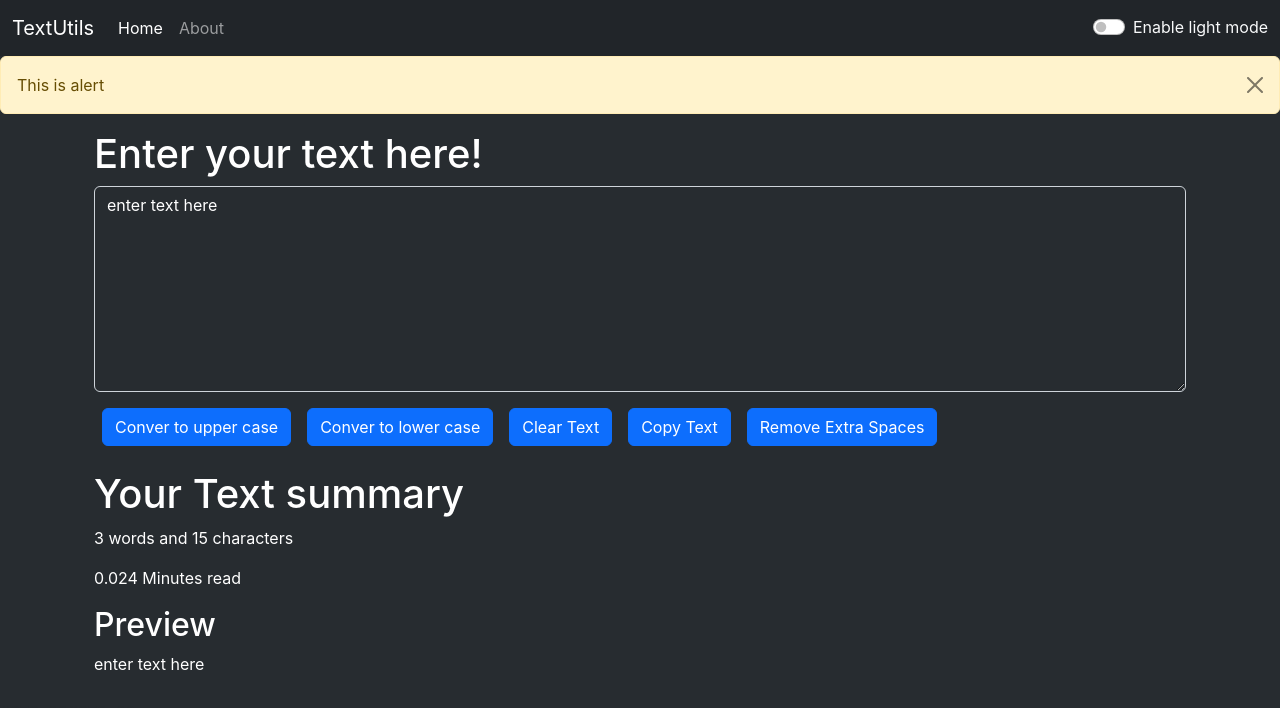
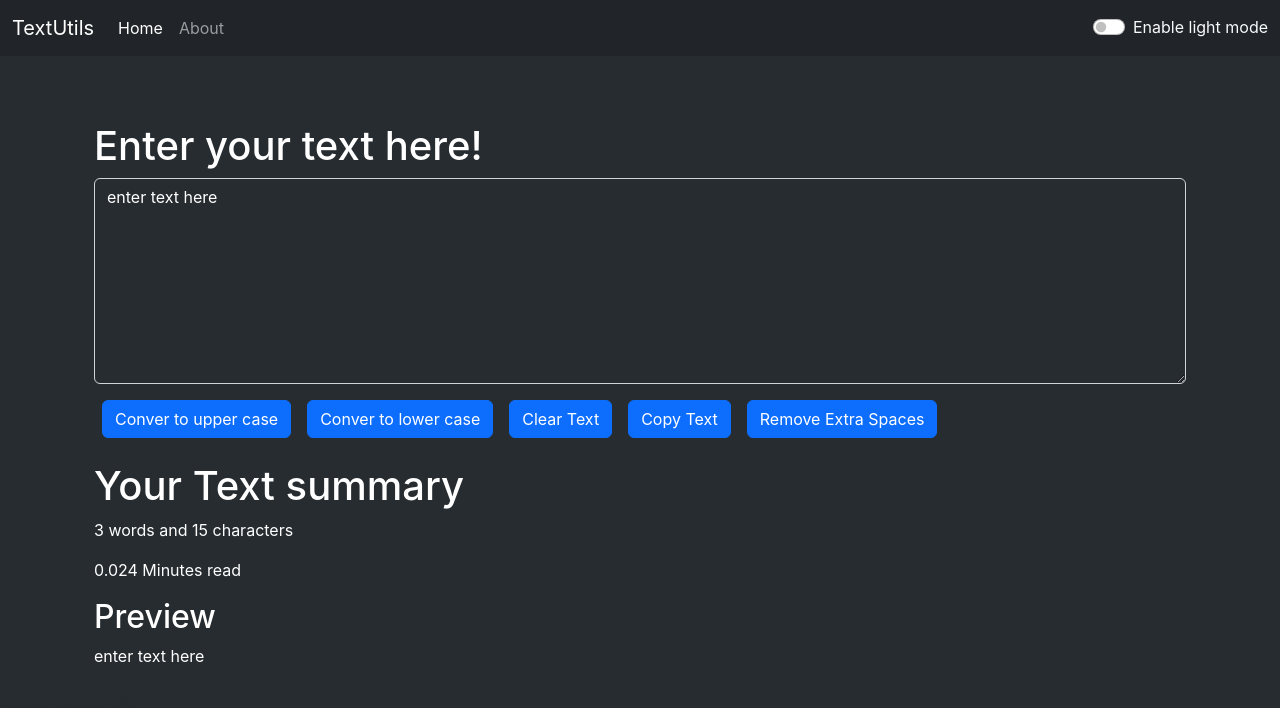
Before and after one commit to Nishaojha1/TextUtils, a React (Create React App) app: page / in a window 1280 px wide. Shown: the top 708 px of the page. Built offline with nearby package versions, Linux system fonts and the light colour scheme.

Commit message:
added some more to alert.js

```diff
--- a/src/App.js
+++ b/src/App.js
@@ -7,26 +7,36 @@
 
 function App() {
   var [mode, setMode] = useState('dark'); //whether dark mode is enabled or not
-  const [alert, setAlert] = useState(null); //whether dark mode is enabled or not
+  const [alert, setAlert] = useState(null);
 
-
+  const showAlert =(message,type)=> { //to show alert messages
+    setAlert({
+      msg: message,
+      type: type
+    })
+    setTimeout(() =>{
+      setAlert(null)
+    },1500)
+  }
   const toggleMode = () => {
     if(mode === 'dark'){
       setMode ('light');
       document.body.style.backgroundColor = 'white';
+      showAlert("Light mode has been enabled","success")
     }
     else{
       setMode ('dark')
       document.body.style.backgroundColor = '#272c30';
+      showAlert("Dark mode has been enabled", "success")
     }
   }
   return (
     <>
 
       <Navbar title = "TextUtils" mode={mode} toggleMode={toggleMode }/>
-      <Alert alert="This is alert"/>
+      <Alert alert={alert}/>
       <div className="container my-3">
-        <TextForm heading = "Enter your text here!" mode={mode}/>
+        <TextForm showAlert={showAlert} heading = "Enter your text here!" mode={mode}/>
         {/* <About /> */}
       </div>
       { mode === 'dark'?document.body.style.backgroundColor = '#272c30' : document.body.style.backgroundColor = 'white'}
--- a/src/components/Alert.js
+++ b/src/components/Alert.js
@@ -1,13 +1,17 @@
 import React from 'react'
 
-export default function Alert(props) {
-  return (
-    <div>
-        <div className="alert alert-warning alert-dismissible fade show" role="alert">
-            {props.alert}
-            <button type="button" className="btn-close" data-bs-dismiss="alert" aria-label="Close">
-            </button>
+function Alert(props) {
+    const capitalize = (word)=>{
+        const lower = word.toLowerCase();
+        return lower.charAt(0).toUpperCase() + lower.slice(1);
+    }
+    return (
+        <div style={{height: '50px'}}>
+        {props.alert && <div className={`alert alert-${props.alert.type} alert-dismissible fade show`} role="alert">
+           <strong>{capitalize(props.alert.type)}</strong>: {props.alert.msg}
+        </div>}
         </div>
-    </div>
-  )
+    )
 }
+
+export default Alert
--- a/src/components/TextForm.js
+++ b/src/components/TextForm.js
@@ -5,11 +5,14 @@
         // console.log('uppercase was clicked' + text);
         let newText = text.toLowerCase();
         setText(newText);
+        props.showAlert("Converted to lowercase!","success");
     }
     const handleUpClick = () => {
         // console.log('uppercase was clicked' + text);
         let newText = text.toUpperCase();
         setText(newText);
+        props.showAlert("Converted to uppercase!","success");
+
     }
     const handleOnChange = (event) => {
         // console.log('onChange');
@@ -19,6 +22,8 @@
         // console.log('uppercase was clicked' + text);
         let newText = "";
         setText(newText);
+        props.showAlert("Your Text is cleared!","success");
+
     }
 
     const handleCopyText = () => {
@@ -26,12 +31,15 @@
         text.select();
         text.setSelectionRange(0, 99999);
         navigator.clipboard.writeText(text.value);
-        alert('Your text copied');
+        props.showAlert("your Text has been copied!","success");
+
     }
 
     const handleExtraSpaces = () => {
         let newText = text.split(/[  ]+/);
-        setText(newText.join(" "))
+        setText(newText.join(" "));
+        props.showAlert("Extra spaces has been removed!","success");
+
     }
 
 
```
